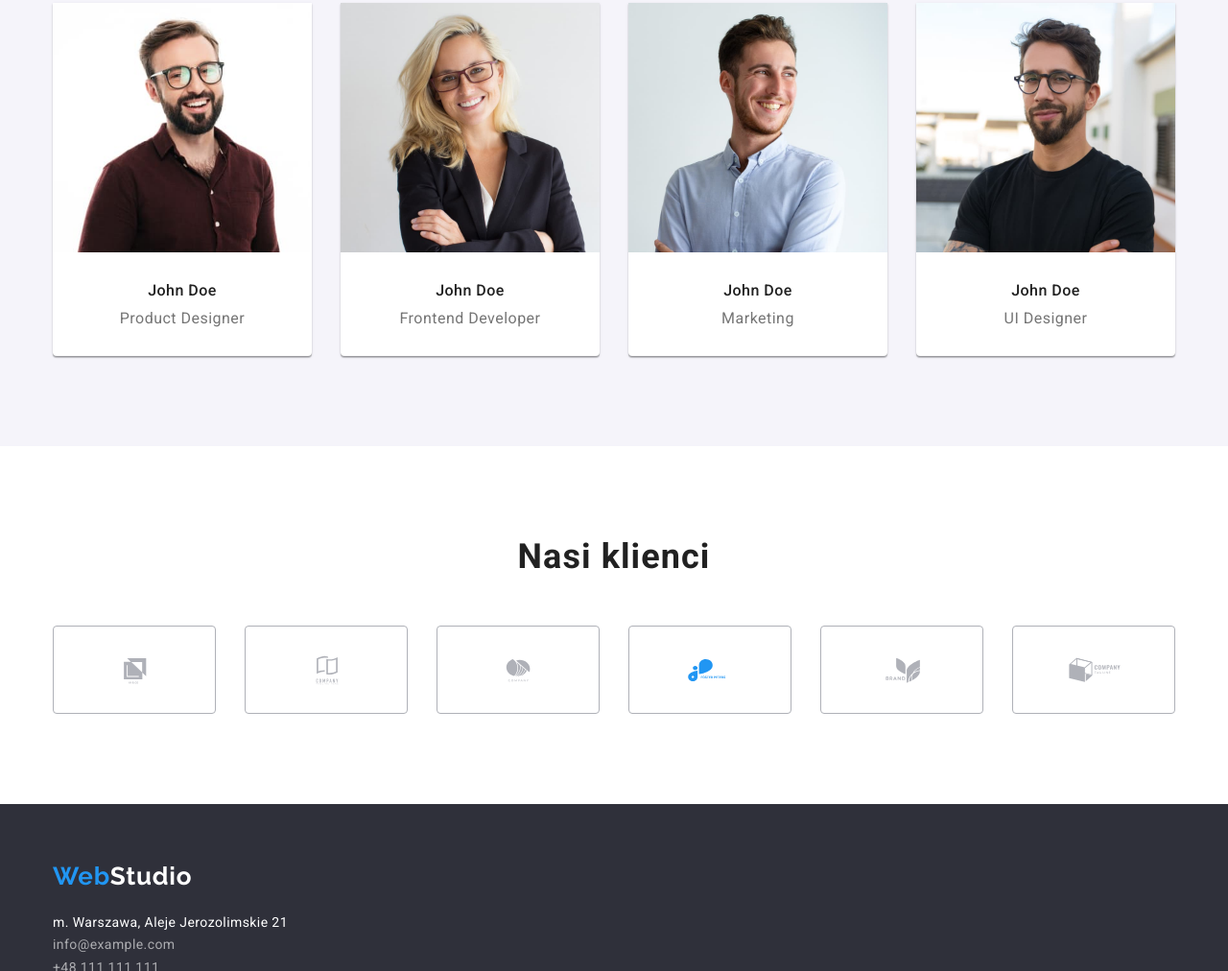
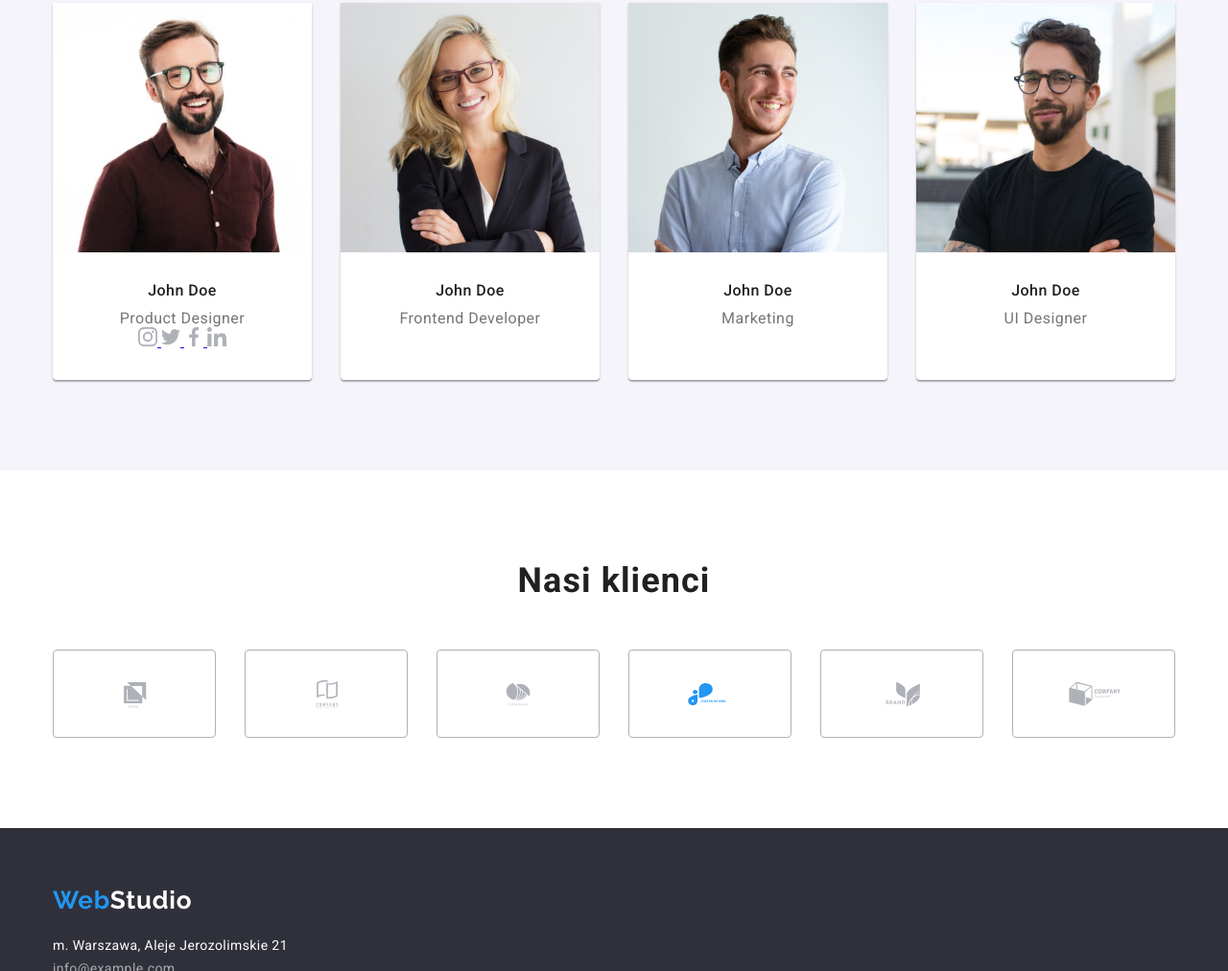
Before and after one commit to krzysztofskrobisz/goit-markup-hw-04, a plain HTML site: page index.html in a window 1280 px wide. Shown: the part 1788-2800 px from the top of the page at 96% size. Drawn offline with nearby package versions, Linux system fonts and the light colour scheme.

Commit message:
up 2023-01-18

```diff
--- a/css/styles.css
+++ b/css/styles.css
@@ -132,12 +132,14 @@ img {
   letter-spacing: 0.02em;
   text-decoration: none;
   color: var(--brand-color-gray);
+  fill: var(--brand-color-gray);
 }
 
 .contact-link:hover,
 .contact-link:focus,
 .contact-link:active {
   color: var(--brand-color-blue);
+  fill: var(--brand-color-blue);
 }
 
 .contact-icon {
@@ -278,6 +280,16 @@ img {
   padding-bottom: 30px;
 }
 
+.team-social-icon {
+  fill: #afb1b8;
+}
+
+.team-social-icon:hover {
+  fill: var(--brand-color-white);
+  background-color: var(--brand-color-blue);
+  border-radius: 50%;
+}
+
 .clients {
   text-align: center;
   padding-top: 94px;
@@ -286,18 +298,19 @@ img {
 .clients-item {
   width: 170px; height: 92px;
   padding: 16px 32px;
-  margin: auto;
   border: 1px solid #afb1b8;
   border-radius: 4px;
 }
 
 .clients-item:hover {
   border: 1px solid var(--brand-color-blue);
-  box-shadow: 0px 1px 1px rgba(0, 0, 0, 0.12), 0px 4px 4px rgba(0, 0, 0, 0.06), 1px 4px 6px rgba(0, 0, 0, 0.16);
+  /* box-shadow: 0px 1px 1px rgba(0, 0, 0, 0.12), 0px 4px 4px rgba(0, 0, 0, 0.06), 1px 4px 6px rgba(0, 0, 0, 0.16); */
 }
 
 .clients-icon {
   fill: #afb1b8;
+  color: var(--brand-color-blue);
+
 }
 
 .clients-item:hover .clients-icon {
--- a/index.html
+++ b/index.html
@@ -107,6 +107,28 @@
                             <figcaption class="team-figcaption">
                             <h3 class="section-h3-title">John Doe</h3>
                             <p class="team-text">Product Designer</p>
+                            <div class="team-social-icons">
+                              <a href="#" class="team-social-link" target="blank">
+                                <svg class="team-social-icon" width="20" height="20">
+                                  <use href="images/icons.svg#icon-social-instagram2"></use>
+                                </svg>
+                              </a>
+                              <a href="#" class="team-social-link" target="blank">
+                                <svg class="team-social-icon" width="20" height="20">
+                                  <use href="images/icons.svg#icon-social-twitter1"></use>
+                                </svg>
+                              </a>
+                              <a href="#" class="team-social-link" target="blank">
+                                <svg class="team-social-icon" width="20" height="20">
+                                  <use href="images/icons.svg#icon-social-facebook1"></use>
+                                </svg>
+                              </a>
+                              <a href="#" class="team-social-link" target="blank">
+                                <svg class="team-social-icon" width="20" height="20">
+                                  <use href="images/icons.svg#icon-social-linkedin1"></use>
+                                </svg>
+                              </a>
+                            </div>
                             </figcaption>
                     </figure>
                   </li>
```
